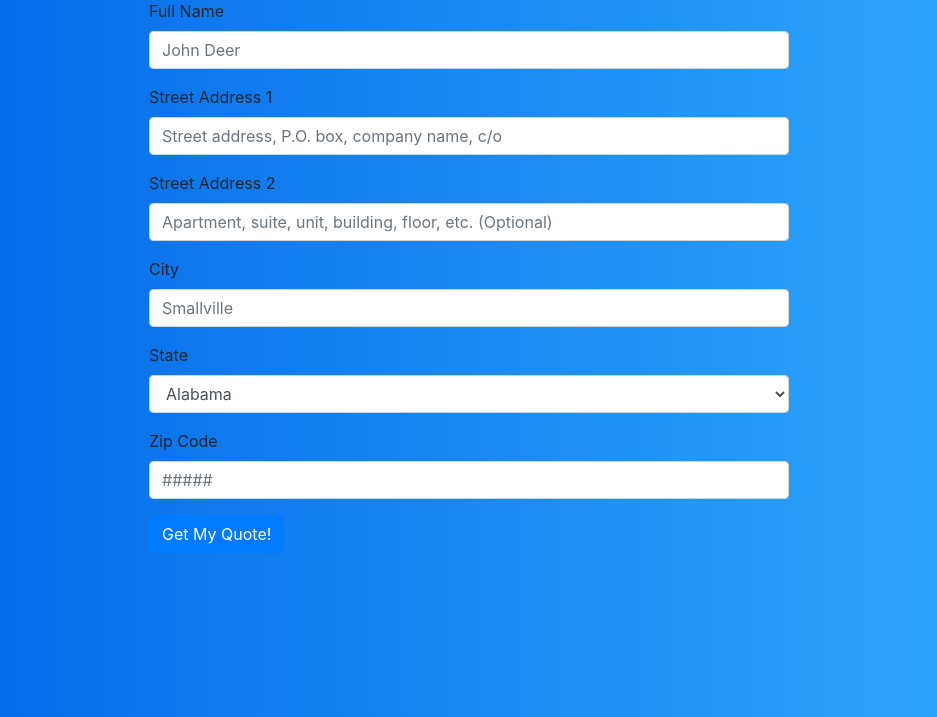
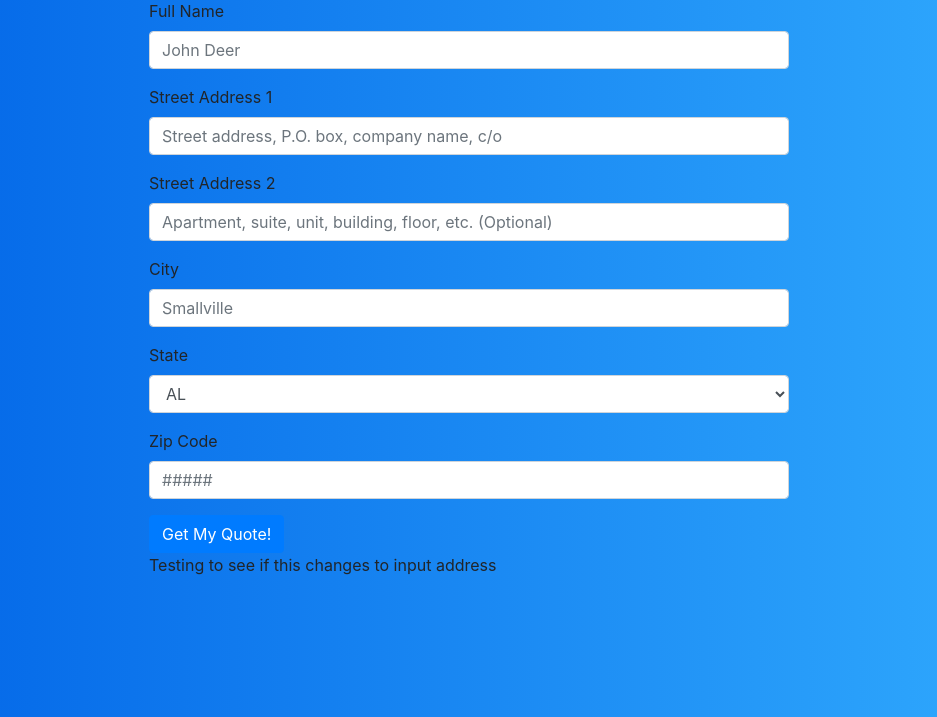
Before and after one commit to Cklewis/FuelPredict.github.io, a Python web app: template Templates/profile.html in a window 1280 px wide. Shown: the part 83-800 px from the top of the page, without its empty margins (171-1108 px from the left). Run offline with Jinja, Linux system fonts and the light colour scheme; the template is opened without the code that fills it, so the values that code supplies are empty; some libraries are stand-ins or nearby versions.

Commit message:
Changes to State DB on Profile to meet documented Requirements. Coded more JavaScript tests

```diff
--- a/Javascript/java.js
+++ b/Javascript/java.js
@@ -1,13 +1,16 @@
 //Doesn't really work
-submit.onclick = function(){
+submit.onclick = function () {
     var address = document.getElementById("street1_id").value;
     document.getElementById("outputAddress").innerText = address;
     alert("outputAddress");
 }
 
 
-function search(ele) {
-    if(event.key === 'Enter') {
-        alert(ele.value);
-    }
+function search() {
+
+    var address = document.getElementById("street1_id").value;
+    alert(address);
+    document.getElementById("demo").innerHTML= address;
+
+
 }
--- a/Templates/profile.html
+++ b/Templates/profile.html
@@ -44,8 +44,9 @@
         integrity="sha384-JZR6Spejh4U02d8jOt6vLEHfe/JQGiRRSQQxSfFWpi1MquVdAyjUar5+76PVCmYl"
         crossorigin="anonymous"></script>
 
-
-    <form id="form" action="fuelQuote.html" method="GET">
+        <!-- action="fuelQuote.html" -->
+        <!--set action to "fuelQuote.html"-->
+    <form id="form"  action="fuelQuote.html" method="GET">
         <div class="form-group">
             <!-- Full Name -->
             <label for="full_name_id" class="control-label">Full Name</label>
@@ -58,7 +59,7 @@
             <label for="street1_id" class="control-label">Street Address 1</label>
             <input type="text" pattern=".{1,100}" required title="100 characters maximum" class="form-control"
                 id="street1_id" name="street1" placeholder="Street address, P.O. box, company name, c/o"
-                required="required" onkeydown="search(this)" />
+                required="required"/>
         </div>
 
         <div class="form-group">
@@ -79,57 +80,57 @@
             <!-- State Button -->
             <label for="state_id" class="control-label">State</label>
             <select class="form-control" id="state_id" required="required">
-                <option value="AL">Alabama</option>
-                <option value="AK">Alaska</option>
-                <option value="AZ">Arizona</option>
-                <option value="AR">Arkansas</option>
-                <option value="CA">California</option>
-                <option value="CO">Colorado</option>
-                <option value="CT">Connecticut</option>
-                <option value="DE">Delaware</option>
-                <option value="DC">District Of Columbia</option>
-                <option value="FL">Florida</option>
-                <option value="GA">Georgia</option>
-                <option value="HI">Hawaii</option>
-                <option value="ID">Idaho</option>
-                <option value="IL">Illinois</option>
-                <option value="IN">Indiana</option>
-                <option value="IA">Iowa</option>
-                <option value="KS">Kansas</option>
-                <option value="KY">Kentucky</option>
-                <option value="LA">Louisiana</option>
-                <option value="ME">Maine</option>
-                <option value="MD">Maryland</option>
-                <option value="MA">Massachusetts</option>
-                <option value="MI">Michigan</option>
-                <option value="MN">Minnesota</option>
-                <option value="MS">Mississippi</option>
-                <option value="MO">Missouri</option>
-                <option value="MT">Montana</option>
-                <option value="NE">Nebraska</option>
-                <option value="NV">Nevada</option>
-                <option value="NH">New Hampshire</option>
-                <option value="NJ">New Jersey</option>
-                <option value="NM">New Mexico</option>
-                <option value="NY">New York</option>
-                <option value="NC">North Carolina</option>
-                <option value="ND">North Dakota</option>
-                <option value="OH">Ohio</option>
-                <option value="OK">Oklahoma</option>
-                <option value="OR">Oregon</option>
-                <option value="PA">Pennsylvania</option>
-                <option value="RI">Rhode Island</option>
-                <option value="SC">South Carolina</option>
-                <option value="SD">South Dakota</option>
-                <option value="TN">Tennessee</option>
-                <option value="TX">Texas</option>
-                <option value="UT">Utah</option>
-                <option value="VT">Vermont</option>
-                <option value="VA">Virginia</option>
-                <option value="WA">Washington</option>
-                <option value="WV">West Virginia</option>
-                <option value="WI">Wisconsin</option>
-                <option value="WY">Wyoming</option>
+                <option value="AL">AL</option>
+                <option value="AK">AK</option>
+                <option value="AZ">AZ</option>
+                <option value="AR">AR</option>
+                <option value="CA">CA</option>
+                <option value="CO">C0</option>
+                <option value="CT">CT</option>
+                <option value="DE">DE</option>
+                <option value="DC">DC</option>
+                <option value="FL">FL</option>
+                <option value="GA">GA</option>
+                <option value="HI">HI</option>
+                <option value="ID">ID</option>
+                <option value="IL">IL</option>
+                <option value="IN">IN</option>
+                <option value="IA">IA</option>
+                <option value="KS">KS</option>
+                <option value="KY">KY</option>
+                <option value="LA">LA</option>
+                <option value="ME">ME</option>
+                <option value="MD">MD</option>
+                <option value="MA">MA</option>
+                <option value="MI">MI</option>
+                <option value="MN">MN</option>
+                <option value="MS">MS</option>
+                <option value="MO">MO</option>
+                <option value="MT">MT</option>
+                <option value="NE">NE</option>
+                <option value="NV">NV</option>
+                <option value="NH">NH</option>
+                <option value="NJ">NJ</option>
+                <option value="NM">NM</option>
+                <option value="NY">NY</option>
+                <option value="NC">NC</option>
+                <option value="ND">ND</option>
+                <option value="OH">OH</option>
+                <option value="OK">OK</option>
+                <option value="OR">OR</option>
+                <option value="PA">PA</option>
+                <option value="RI">RI</option>
+                <option value="SC">SC</option>
+                <option value="SD">SD</option>
+                <option value="TN">TN</option>
+                <option value="TX">TX</option>
+                <option value="UT">UT</option>
+                <option value="VT">VT</option>
+                <option value="VA">VA</option>
+                <option value="WA">WA</option>
+                <option value="WV">WV</option>
+                <option value="WI">WI</option>
+                <option value="WY">WY</option>
             </select>
         </div>
 
@@ -145,8 +146,11 @@
 
         <div class="form-group">
             <!-- Submit Button -->
-            <button id="submit" class="btn btn-primary">Get My Quote!</button>
+            <button type="submit" class="btn btn-primary" onclick="search();">Get My Quote!</button>
             <!-- <input type="button" class="btn btn-primary" value="Get My Quote!" onclick="writeAddress();"/> -->
+
+            <!--Testing input saved data-->
+            <p id ="demo">Testing to see if this changes to input address</p>
         </div>
 
     </form>
```
Also changed, not shown: Templates/fuelQuote.html (+10 -3 lines).
